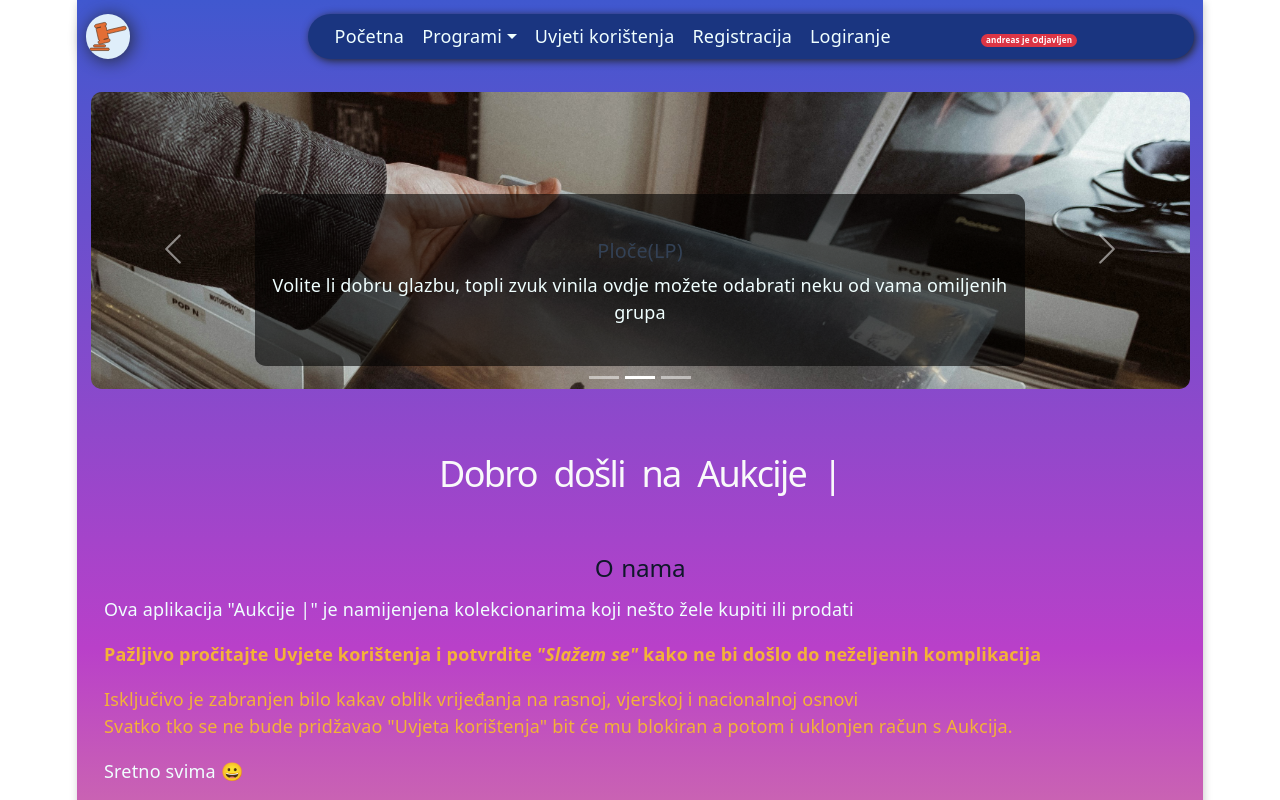
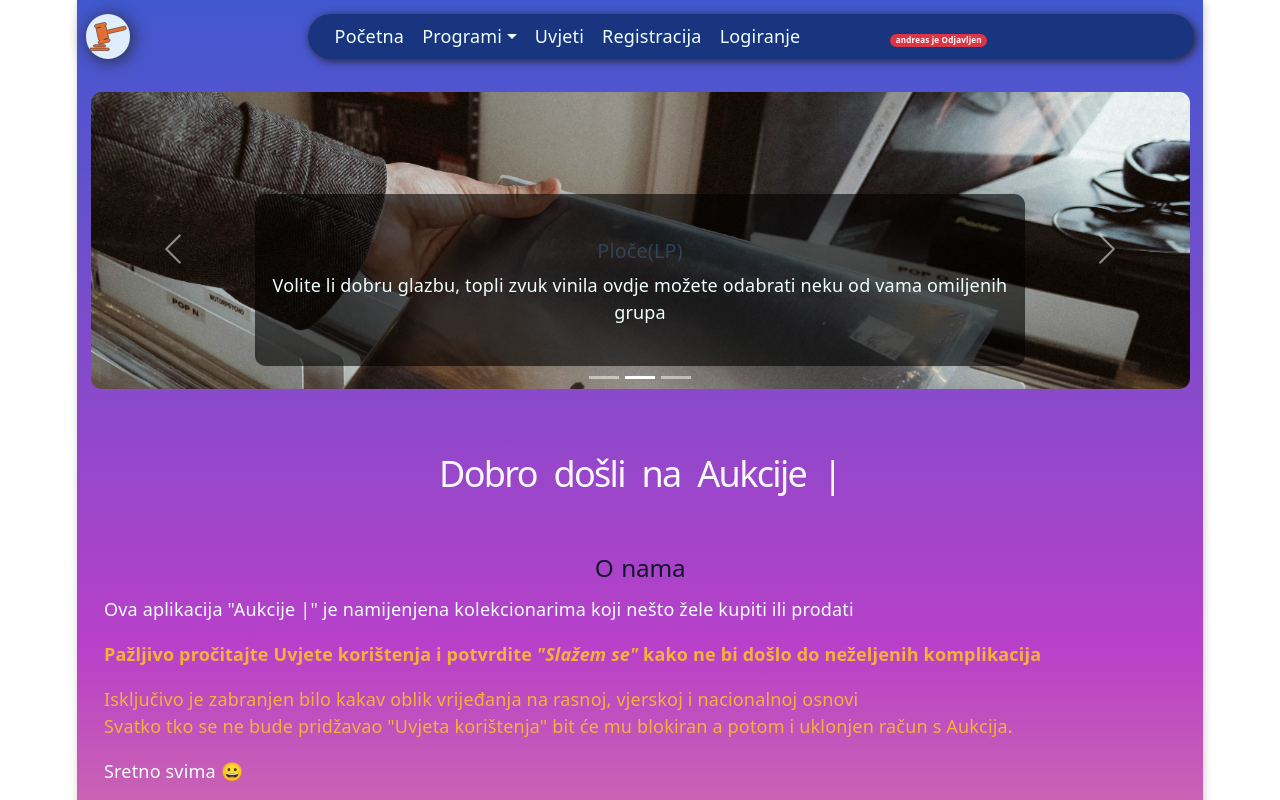
Before and after one commit to androwebgraphic/Aukcije, a React (Vite) app: page / in a window 1280 px wide. Shown: the top 800 px of the page. Built offline with nearby package versions, Linux system fonts and the light colour scheme; the HTML template or start-up script is replaced by a standard one.

Commit message:
Update NavMain.jsx

```diff
--- a/src/components/NavMain.jsx
+++ b/src/components/NavMain.jsx
@@ -36,7 +36,7 @@ function NavMain() {
                </NavDropdown.Item>
             </NavDropdown>
  <Nav.Link onClick={() => { navigate(RouteNames.UVJETI); setExpanded(false); }}>
-              Uvjeti korištenja
+              Uvjeti
             </Nav.Link>
             {!loggedInn && (
                 <>
```
